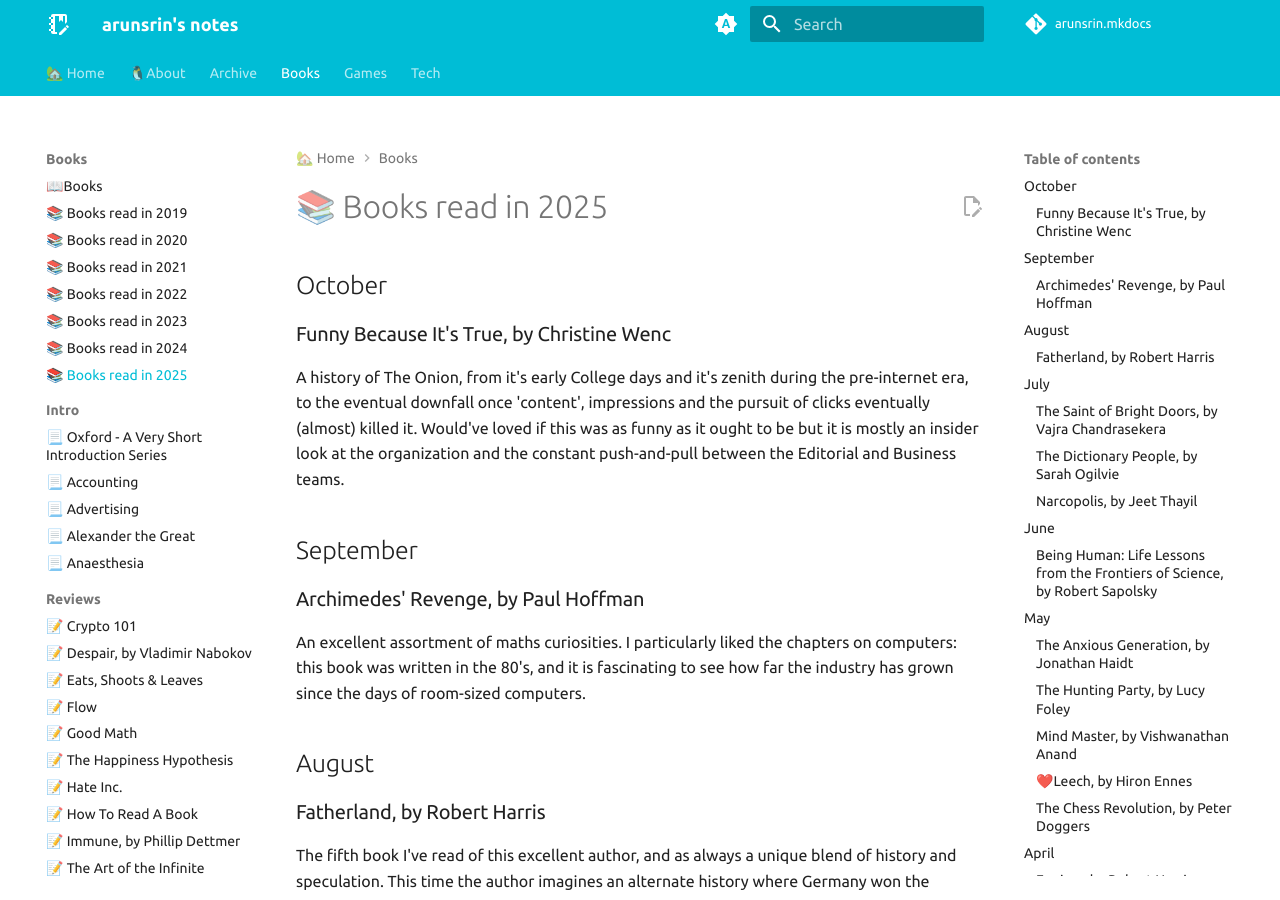
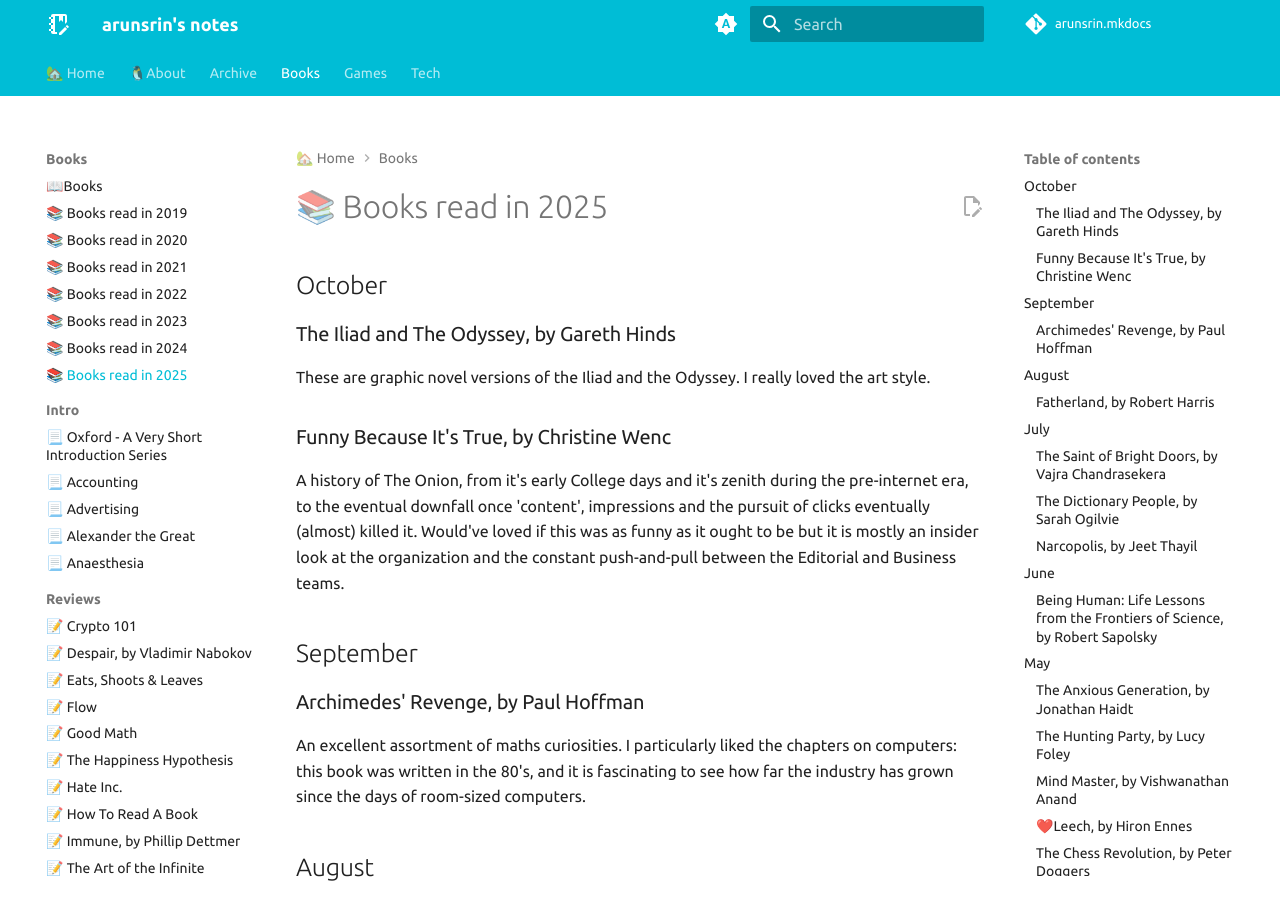
Before and after one commit to arunsrin/arunsrin.mkdocs, an MkDocs documentation site: the page built from home/books/2025.md, in a window 1280 px wide and 900 px high. Built offline with MkDocs 1.6.1 and Material for MkDocs 9.7.7, drawn with Linux system fonts in a browser that asks for light colours; comment, search, counter and statistics services are not loaded.

Commit message:
Update reading list for October 2025
Added entries for 'The Iliad and The Odyssey' and 'Funny Because It's True'.

```diff
--- a/home/books/2025.md
+++ b/home/books/2025.md
@@ -1,6 +1,11 @@
 # 📚 Books read in 2025
 
 ## October
+
+### The Iliad and The Odyssey, by Gareth Hinds
+
+These are graphic novel versions of the Iliad and the Odyssey. I really loved
+the art style.
 
 ### Funny Because It's True, by Christine Wenc
 
```
